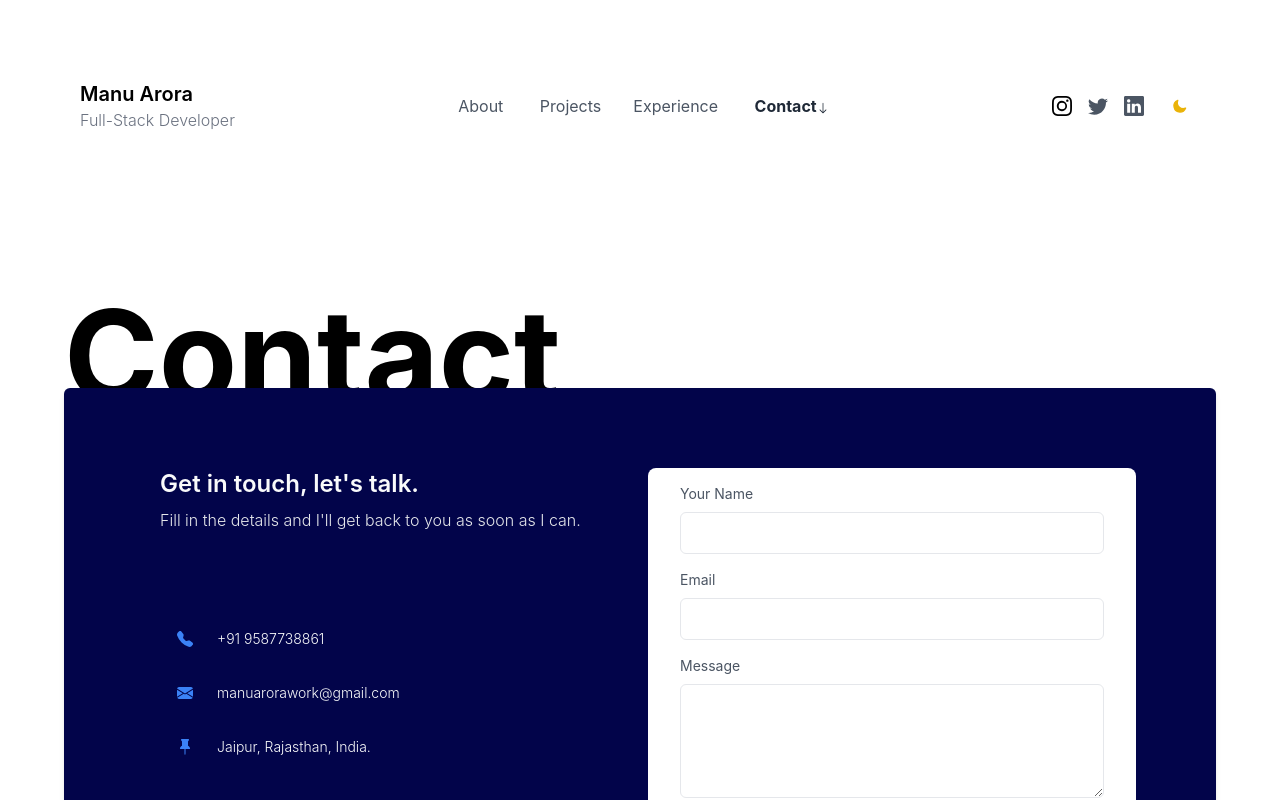
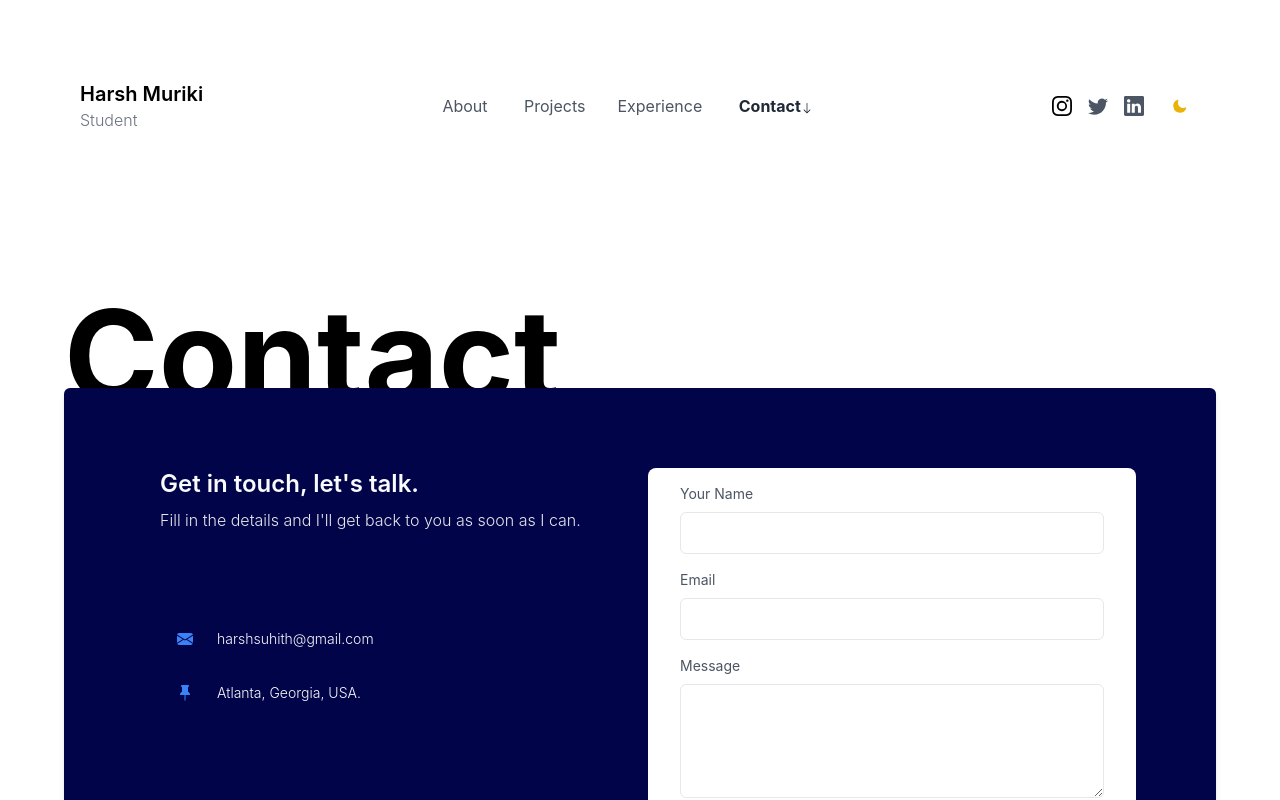
Before and after one commit to harshmuriki/harshmuriki-website, a Next.js app: page /contact in a window 1280 px wide. Shown: the top 800 px of the page. Built offline with nearby package versions, Linux system fonts and the light colour scheme.

Commit message:
Changed to my personal data

```diff
--- a/components/Contact.js
+++ b/components/Contact.js
@@ -21,7 +21,7 @@ export default function Contact() {
               </p>
             </header>
             <div className="icons-container inline-flex flex-col my-20">
-              <div className="flex flex-row items-center space-x-6 rounded-md border border-[#02044A] hover:border hover:border-blue-500 p-4">
+              {/* <div className="flex flex-row items-center space-x-6 rounded-md border border-[#02044A] hover:border hover:border-blue-500 p-4">
                 <svg
                   xmlns="http://www.w3.org/2000/svg"
                   width="16"
@@ -38,7 +38,7 @@ export default function Contact() {
                 <p className="text-gray-50 font-light text-sm">
                   {userData.phone}
                 </p>
-              </div>
+              </div> */}
               <div className="flex flex-row items-center space-x-6 rounded-md border border-[#02044A] hover:border hover:border-blue-500 p-4">
                 <svg
                   xmlns="http://www.w3.org/2000/svg"
--- a/components/ContainerBlock.js
+++ b/components/ContainerBlock.js
@@ -8,7 +8,7 @@ export default function ContainerBlock({ children, ...customMeta }) {
   const router = useRouter();
 
   const meta = {
-    title: "Manu Arora - Developer, Writer, Creator and YouTuber",
+    title: "Harsh Muriki - Developer, Writer, Creator and YouTuber",
     description: `I've been developing websites for 5 years straight. Get in touch with me to know more.`,
     image: "/avatar.png",
     type: "website",
@@ -29,7 +29,7 @@ export default function ContainerBlock({ children, ...customMeta }) {
           href={`https://yourwebsite.com${router.asPath}`}
         />
         <meta property="og:type" content={meta.type} />
-        <meta property="og:site_name" content="Manu Arora" />
+        <meta property="og:site_name" content="Harsh Muriki" />
         <meta property="og:description" content={meta.description} />
         <meta property="og:title" content={meta.title} />
         <meta property="og:image" content={meta.image} />
--- a/components/Footer.js
+++ b/components/Footer.js
@@ -8,7 +8,7 @@ export default function Footer() {
         <div className="h-0.5 w-full bg-white dark:bg-gray-700"></div>
         <div className="flex flex-col space-y-4 md:space-y-0 md:flex-row justify-between md:items-center mt-8">
           <div>
-            <p>&copy; Your Name. All Rights Reserved.</p>
+            <p>&copy; Harsh Muriki. All Rights Reserved.</p>
           </div>
           <div>
             {/* Support me by keeping this in the footer, please. :) */}
@@ -17,9 +17,9 @@ export default function Footer() {
               <div className="inline-block transform hover:scale-110 hover:-rotate-3 transition duration-300">
                 <a
                   className="hover:bg-red-500 rounded-md px-2 py-1  hover:text-gray-50"
-                  href="https://manuarora.in"
+                  href="https://harshmuriki.com"
                 >
-                  Manu Arora
+                  Harsh Muriki
                 </a>
               </div>
             </div>
--- a/constants/data.js
+++ b/constants/data.js
@@ -1,117 +1,95 @@
 const userData = {
-  githubUsername: "manuarora700",
-  name: "Manu Arora",
-  designation: "Full-Stack Developer",
+  githubUsername: "harshmuriki",
+  name: "Harsh Muriki",
+  designation: "Student",
   avatarUrl: "/avatar.png",
-  email: "manuarorawork@gmail.com",
-  phone: "+91 9587738861",
-  address: "Jaipur, Rajasthan, India.",
+  email: "harshsuhith@gmail.com",
+  // phone: "+1 000 000 0000",
+  address: "Atlanta, Georgia, USA.",
   projects: [
     {
-      title: "Tailwind Master Kit",
-      link: "https://tailwindmasterkit.com",
+      title: "ResumeGPT",
+      link: "https://github.com/harshmuriki",
       imgUrl: "/tmk.jpg",
     },
     {
-      title: "PlaceholderTech",
-      link: "https://placeholdertech.in",
+      title: "SpotifyYoutube",
+      link: "https://spotifyyoutube.vercel.app/",
       imgUrl: "/placeholdertech.png",
     },
     {
-      title: "Portfolio",
-      link: "https://manuarora.in",
+      title: "appie-AI-Chatbot",
+      link: "https://github.com/harshmuriki/appie-AI-ChatBot",
       imgUrl: "/portfolio.png",
     },
     {
-      title: "CovidRescue",
-      link: "https://covidrescue.co.in",
+      title: "Image2Plate",
+      link: "https://image2plate.streamlit.app/",
       imgUrl: "/covidrescue.png",
     },
     {
-      title: "Algochurn",
-      link: "https://algochurn.com",
+      title: "Personal Portfolio",
+      link: "https://harshmuriki-website.vercel.app/",
       imgUrl: "/algochurn.png",
     },
     {
-      title: "Playground",
-      link: "https://play.placeholdertech.in",
+      title: "GPT-4 Based Memory Game",
+      link: "https://github.com/harshmuriki/GPT-4-Based-Memory-Game",
       imgUrl: "/playground.png",
     },
     {
-      title: "Feedmeback",
-      link: "https://feedmeback.vercel.app",
+      title: "MealPirates",
+      link: "https://mealpirates.app/",
       imgUrl: "/feedmeback.png",
     },
     {
-      title: "Devmedium",
-      link: "https://devmedium.vercel.app",
+      title: "Computer Vision - Finding center of phone",
+      link: "https://github.com/harshmuriki/Find_Center_Phone_CV",
       imgUrl: "/devmedium.png",
     },
   ],
   about: {
     title:
-      "I'm a software developer that loves building products and web applications that impact millions of lives",
+      "I'm a current senior at Georgia Tech majoring in Computer Science. I like to build products in the fields of AI, ML, Computer Vision and Robotics.",
     description: [
       `I've been developing full-stack application since I was 10 years old. I didn't know what full-stack meant at that time because the term was not coined back then. I'm so out of content right now that I'm literally crying writing this text since lorem text is so 2012 now.`,
       `After learning HTML and struggling with CSS, I came up with a brilliant idea of using bootstrap so that I don't have to style everything by myself and - for obvious reasons - if you knew bootstrap, you were cool.`,
       `But now, I'm a legend. I've been coding in React, Angular, Vue, Svelte, Node.js, Express, Fastify, MongoDB, MySQL, Bootstrap, Tailwind, C, C++, C#, Rust, Haskell, Perl, PHP, Assembly, Logo and YouDontKnowShit programming language etc to name a few. Although I barely know the syntax (Psst, Stack overflow!), I consider myself a Ninja developer I'm laughing right now.`,
     ],
-    currentProject: "Tailwind Master Kit",
-    currentProjectUrl: "https://tailwindmasterkit.com",
+    currentProject: "ResumeGPT",
+    currentProjectUrl: "https://github.com/harshmuriki",
   },
   experience: [
     {
-      title: "Software Developer",
-      company: "mroads",
-      year: "2021",
-      companyLink: "https://mroads.com",
-      desc: "Contributed to our flagship product - Panna - which is an AI powered candidate interviewing product.",
+      title: "Software Engineer Intern; Testing Experience",
+      company: "Appian",
+      year: "2023",
+      companyLink: "https://appian.com",
+      desc: "Developed robust API request mocking product leveraging Kubernetes for enhanced resource efficiency and scalability",
     },
     {
-      title: "Founder and Developer",
-      company: "TailwindMasterKit",
-      year: "2021",
-      companyLink: "https://tailwindmasterkit.com",
-      desc: "Developed a marketplace for tailwind web components (React, HTML and Angular) and templates.",
+      title: "Undergraduate Student Researcher",
+      company: "Georgia Institute 0f Technology",
+      year: "2021-2023",
+      companyLink: "https://ieeexplore.ieee.org/stamp/stamp.jsp?arnumber=10161045",  //Make a new/small website for research
+      desc: "Designed and constructed an autonomous robotic system that captures multiple 2D plant images, transforming them into 3D reconstructions for comprehensive volumetric analysis.",
     },
     {
-      title: "Founder and Developer",
-      company: "Algochurn",
-      year: "2021",
-      companyLink: "https://algochurn.com",
-      desc: "Your last moment revision friend right before a Tech coding interview. Practice problems and get hired at top Product based companies.",
-    },
-    {
-      title: "Internship",
-      company: "Intel Corporation",
-      year: "2019",
-      companyLink: "https://intel.com",
-      desc: "Developed pothole detection system with OpenCV and computer vision, detects potholes on roads and informs the driver.",
-    },
-    {
-      title: "Graduation",
-      company: "UPES, Dehradun.",
-      year: "2019",
-      companyLink: "https://upes.co.in",
-      desc: "Major in Computer Science and Engineering with a CGPA of 7.0. Nobody asks this but it's okay.",
-    },
-    {
-      title: "High School",
-      company: "Delhi Public School, Jaipur.",
-      year: "2015",
-      companyLink: "https://upes.co.in",
-      desc: "Subjects being PCM - I barely survived with 93.6% marks aggregate. Flex fridays, fellas.",
+      title: "Co-Founder",
+      company: "MealPirates",
+      year: "2022-2023",
+      companyLink: "https://mealpirates.app/",
+      desc: "Developed a service which delivers resturant quality food at resturant prices.",
     },
   ],
   resumeUrl:
-    "https://drive.google.com/file/d/1xmE3BOmgM7TAOOgVp36xQIQvYDntDYoo/view?usp=sharing",
+    "https://drive.google.com/file/d/1PEa-QPHOCYF_iRCIZTxR7yxmnOxR-bGv/view?usp=sharing",
   socialLinks: {
-    instagram: "https://instagram.com/maninthere",
-    twitter: "https://twitter.com/mannupaaji",
-    linkedin: "https://linkedin.com/in/manuarora28",
-    github: "https://github.com/manuarora700",
-    facebook: "https://facebook.com/",
-    peerlist: "https://peerlist.io/manuarora",
+    instagram: "https://www.instagram.com/harshmuriki24/",
+    twitter: "https://twitter.com/Harshmuriki24",
+    linkedin: "https://www.linkedin.com/in/venkata-harsh-muriki/",
+    github: "https://github.com/harshmuriki",
+    peerlist: "https://peerlist.io/harshmuriki",
   },
 };
 
--- a/package.json
+++ b/package.json
@@ -10,6 +10,7 @@
   "dependencies": {
     "axios": "^0.21.1",
     "caniuse-lite": "^1.0.30001559",
+    "font-awesome": "^4.7.0",
     "next": "latest",
     "next-themes": "latest",
     "react": "18.2.0",
--- a/pages/experience.js
+++ b/pages/experience.js
@@ -4,7 +4,7 @@ import Experience from "../components/Experience";
 
 export default function experience() {
   return (
-    <ContainerBlock title="Experience - Manu Arora">
+    <ContainerBlock title="Experience - Harsh Muriki">
       <Experience />
     </ContainerBlock>
   );
--- a/pages/index.js
+++ b/pages/index.js
@@ -10,7 +10,7 @@ import userData from "@constants/data";
 export default function Home({ repositories }) {
   return (
     <ContainerBlock
-      title="Manu Arora - Developer, Writer, Creator"
+      title="Harsh Muriki - Developer, Writer, Creator"
       description="This is a template built specifically for my blog - Creating a developer portfolio that gets you a job."
     >
       <Hero />
--- a/pages/projects.js
+++ b/pages/projects.js
@@ -4,7 +4,7 @@ import Projects from "../components/Projects";
 
 export default function projects() {
   return (
-    <ContainerBlock title="Projects - Manu Arora">
+    <ContainerBlock title="Projects - Harsh Muriki">
       <Projects />
     </ContainerBlock>
   );
```
Also changed, not shown: components/AboutMe.js (+32 -47 lines), 2 other files (tests, documents, lock files or other folders).
